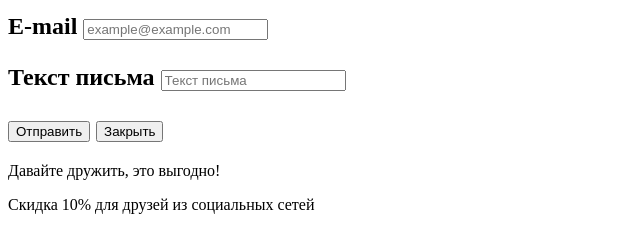
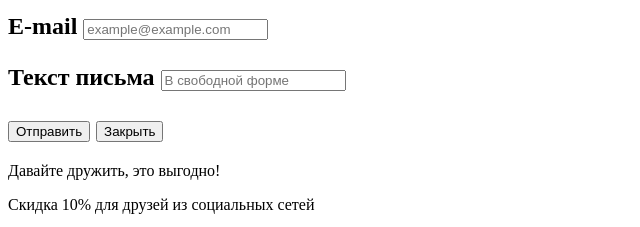
Before and after one commit to RustemL/1168061-nerds-26, a plain HTML site: page index.html in a window 1280 px wide. Shown: the part 1107-1334 px from the top of the page, 0-640 px from the left. Drawn offline with Linux system fonts and the light colour scheme.

Commit message:
Update index.html

```diff
--- a/index.html
+++ b/index.html
@@ -77,7 +77,7 @@
                </p>
                <p>
                   Текст письма
-                  <input type="text" name="sub" value="" placeholder="Текст письма">
+                  <input type="text" name="sub" value="" placeholder="В свободной форме">
                </p>
                <button type="submit">Отправить</button>
                <button type="button">Закрыть</button>
```
